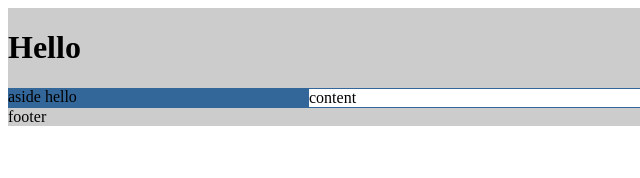
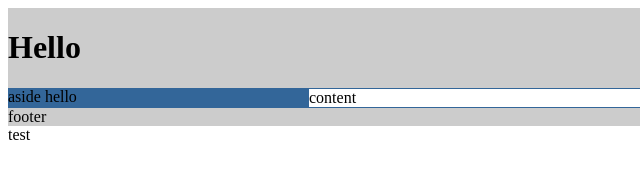
Before and after one commit to fdw2020/grid_css, a plain HTML site: page index.html in a window 1280 px wide. Shown: the full height of the page, 0-640 px from the left. Drawn offline with Linux system fonts and the light colour scheme.

Commit message:
test master

```diff
--- a/index.html
+++ b/index.html
@@ -21,6 +21,9 @@
     <div class="content">
         content
     </div>
+    <div class="test">
+        test
+    </div>
 </div>
 
 </body>
```
